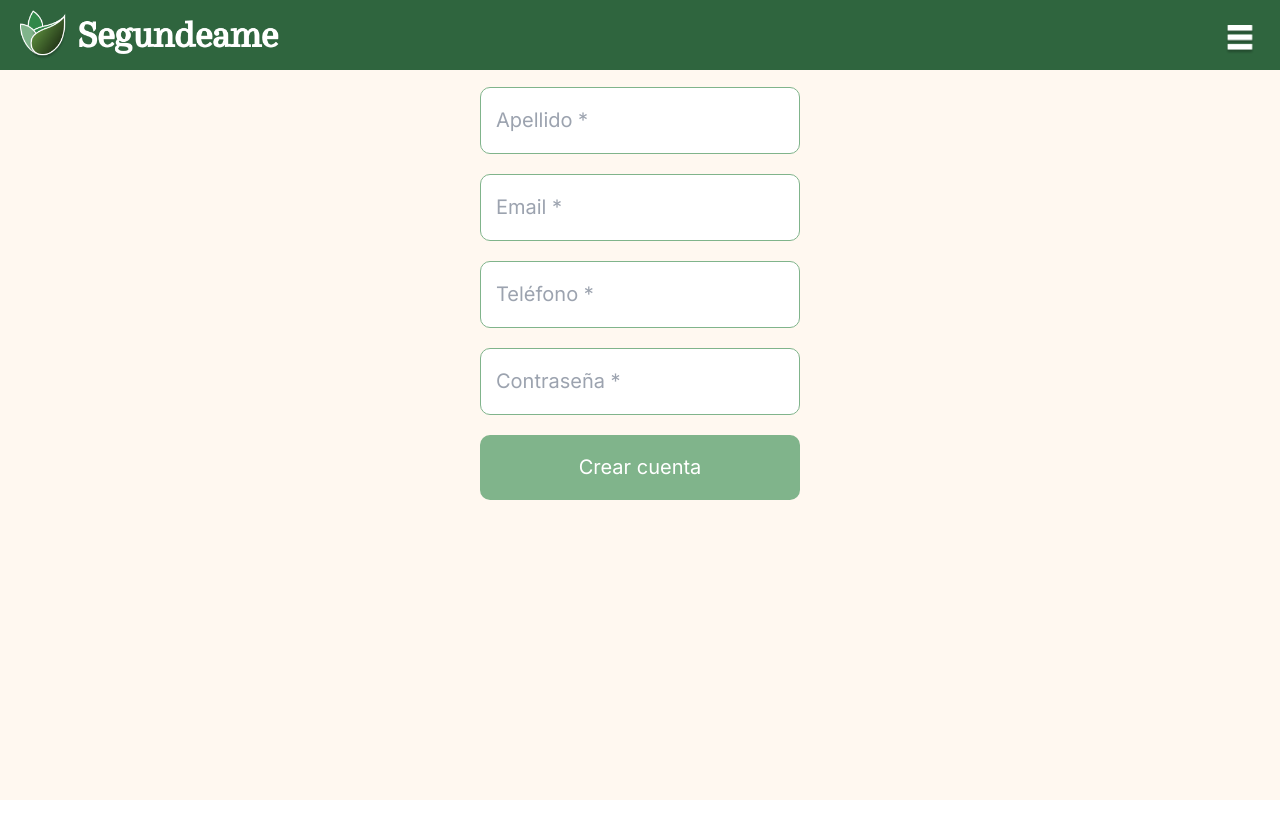
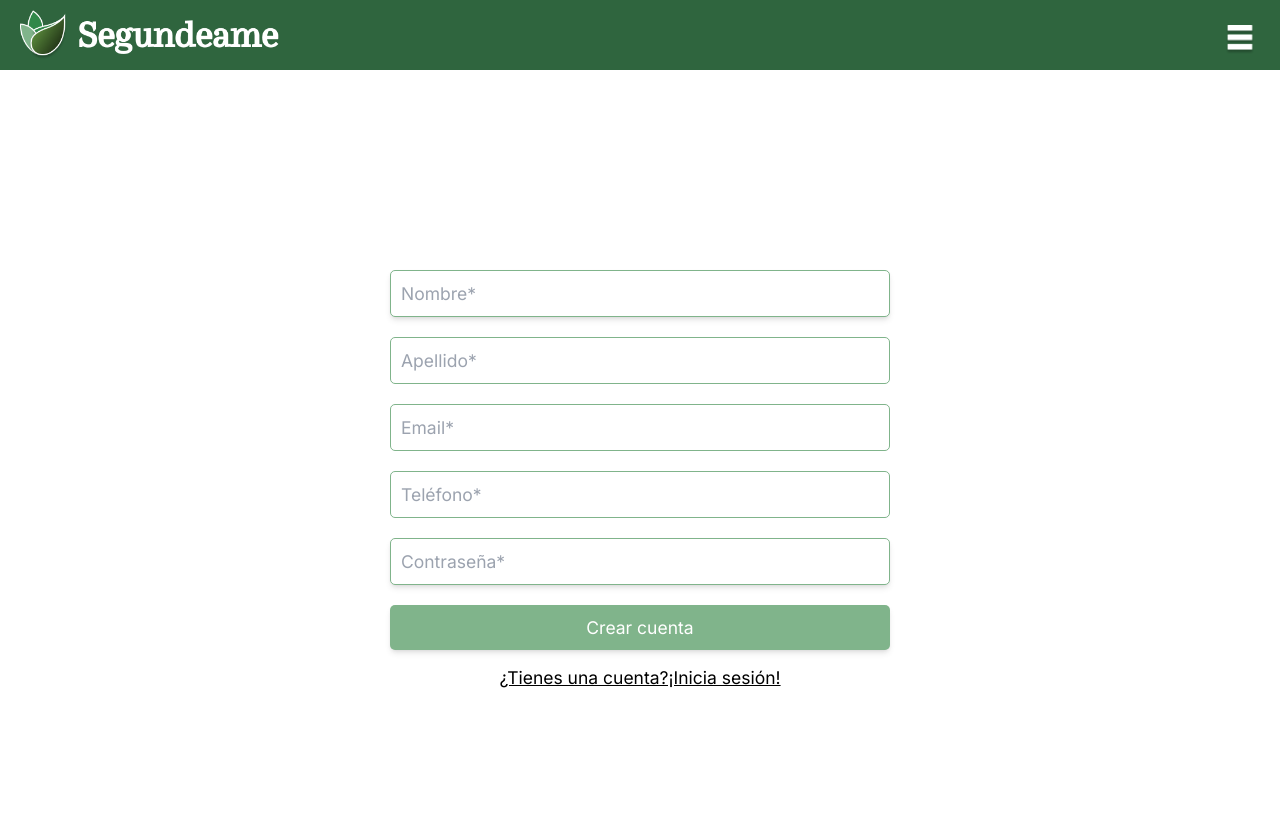
Before and after one commit to ilangar/Segundeame, a Next.js app: page /crear in a window 1280 px wide. Shown: the top 838 px of the page. Before the commit the page ends 800 px from the top, so only its background shows below. Built offline with nearby package versions, Linux system fonts and the light colour scheme.

Commit message:
Implementación del diseño en Inse, crear, subir ong

```diff
--- a/app/(cuenta)/crear/page.jsx
+++ b/app/(cuenta)/crear/page.jsx
@@ -10,55 +10,55 @@ export default function CrearCuenta() {
   const [password, setPassword] = useState("");
 
   return (
-    <section className="flex align-center justify-center bg-[#FFF8F0] h-full">
-      <div className="flex gap-8">
-        <form action="" className="flex flex-col gap-4">
+    <section className="flex items-center justify-center min-h-screen p-4">
+      <div className="w-full max-w-md bg-white p-6 rounded-lg ">
+        <form className="flex flex-col gap-4">
           <input
             type="text"
             required
-            placeholder="Nombre *"
+            placeholder="Nombre*"
             value={nombre}
             onChange={(e) => setNombre(e.target.value)}
-            className="p-3 border border-[#80B48B] rounded-lg"
+            className="w-full p-2 text-sm border border-[#80B48B] rounded focus:outline-none focus:ring-2 focus:ring-[#80B48B] shadow-md"
           />
           <input
             type="text"
             required
-            placeholder="Apellido *"
+            placeholder="Apellido*"
             value={apellido}
             onChange={(e) => setApellido(e.target.value)}
-            className="p-3 border border-[#80B48B] rounded-lg"
+            className="w-full p-2 text-sm border border-[#80B48B] rounded focus:outline-none focus:ring-2 focus:ring-[#80B48B]shadow-md"
           />
           <input
             type="email"
             required
-            placeholder="Email *"
+            placeholder="Email*"
             value={email}
             onChange={(e) => setEmail(e.target.value)}
-            className="p-3 border border-[#80B48B] rounded-lg"
+            className="w-full p-2 text-sm border border-[#80B48B] rounded focus:outline-none focus:ring-2 focus:ring-[#80B48B]shadow-md"
           />
           <input
             type="tel"
             required
-            placeholder="Teléfono *"
+            placeholder="Teléfono*"
             value={telefono}
             onChange={(e) => setTelefono(e.target.value)}
-            className="p-3 border border-[#80B48B] rounded-lg"
+            className="w-full p-2 text-sm border border-[#80B48B] rounded focus:outline-none focus:ring-2 focus:ring-[#80B48B]shadow-md"
           />
           <input
             type="password"
             required
-            placeholder="Contraseña *"
+            placeholder="Contraseña*"
             value={password}
             onChange={(e) => setPassword(e.target.value)}
-            className="p-3 border border-[#80B48B] rounded-lg"
+            className="w-full p-2 text-sm border border-[#80B48B] rounded focus:outline-none focus:ring-2 focus:ring-[#80B48B] shadow-md"
           />
-          <input
+          <button
             type="submit"
-            value="Crear cuenta"
-            className="p-3 bg-[#80B48B] text-white rounded-lg cursor-pointer hover:bg-[#6C9675]"
-            />
+            className="w-full bg-[#80B48B] text-white text-sm  py-2 rounded hover:bg-[#6A9B74] transition duration-300 shadow-md">
+            Crear cuenta</button>
         </form>
+        <a href="./inse" className="flex items-center justify-center mt-3 text-sm underline text-center">¿Tienes una cuenta?¡Inicia sesión!</a>
       </div>
     </section>
   );
--- a/app/(cuenta)/elegir/page.jsx
+++ /dev/null
@@ -1,14 +0,0 @@
-"use client";
-
-export default function Elegir() {
-  return (
-    <section className="flex align-center justify-center bg-[#FFF8F0] h-full ">
-        <div className="absolute aling-center bottom-10 bg-[#80B48B] hover:bg-[#6C9675] focus:outline-none focus:bg-green-300 rounded-md py-2 px-4">
-          <a href="./crear" className="text-white">Crear cuanta</a>
-        </div>
-        <div className="absolute aling-center bottom-40 bg-[#80B48B] hover:bg-[#6C9675] focus:outline-none focus:bg-green-300 rounded-md py-2 px-4">
-          <a href="./iniciar" className="text-white">Iniciar cunta</a>
-        </div>
-    </section>
- );
-}
--- a/app/(cuenta)/iniciar/page.jsx
+++ /dev/null
@@ -1,38 +0,0 @@
-"use client";
-
-import { useState } from "react";
-
-export default function IniciarCuenta() {
-  const [email, setEmail] = useState("");
-  const [password, setPassword] = useState("");
-
-  return (
-    <section className="flex align-center justify-center bg-[#FFF8F0] h-full">
-      <div className="flex gap-8 mt-40">
-        <form action="" className="flex flex-col gap-4">
-          <input
-            type="email"
-            required
-            placeholder="Email *"
-            value={email}
-            onChange={(e) => setEmail(e.target.value)}
-            className="p-3 border border-[#80B48B] rounded-lg"
-          />
-          <input
-            type="password"
-            required
-            placeholder="Contraseña *"
-            value={password}
-            onChange={(e) => setPassword(e.target.value)}
-            className="p-3 border border-[#80B48B] rounded-lg"
-          />
-          <input
-            type="submit"
-            value="Inisiar sesión"
-            className="p-3 bg-[#80B48B] text-white rounded-lg cursor-pointer hover:bg-[#6C9675]"
-            />
-        </form>
-      </div>
-    </section>
-  );
-}
--- /dev/null
+++ b/app/(cuenta)/inse/page.jsx
@@ -0,0 +1,40 @@
+"use client";
+
+import { useState } from "react";
+
+export default function IniciarCuenta() {
+  const [email, setEmail] = useState("");
+  const [password, setPassword] = useState("");
+
+  return (
+    <section className="flex items-center justify-center min-h-screen p-4">
+      <div className="w-full max-w-md p-6 rounded-lg">
+        <form className="flex flex-col gap-4">
+          <input
+            type="email"
+            required
+            placeholder="Email*"
+            value={email}
+            onChange={(e) => setEmail(e.target.value)}
+            className="w-full p-2 text-sm border border-[#80B48B] rounded focus:outline-none focus:ring-2 focus:ring-[#80B48B] shadow-md"
+          />
+          <input
+            type="password"
+            required
+            placeholder="Contraseña*"
+            value={password}
+            onChange={(e) => setPassword(e.target.value)}
+            className="w-full p-2 text-sm border border-[#80B48B] rounded focus:outline-none focus:ring-2 focus:ring-[#80B48B] shadow-md"
+          />
+          <button
+            type="submit"
+            className="w-full bg-[#80B48B] text-white py-2 rounded hover:bg-[#6A9B74] transition duration-300 shadow-md"
+          >
+            Iniciar sesión
+          </button>
+        </form>
+        <a href="./crear" className="flex items-center justify-center mt-3 text-sm underline text-center">¿No tienes una cuenta?¡Create una!</a>
+      </div>
+    </section>
+  );
+}
--- a/app/components/busquedaMateriales.jsx
+++ b/app/components/busquedaMateriales.jsx
@@ -66,7 +66,7 @@ const BusquedaMateriales = ({ setMateriales }) => {
         </button>
       </form>
 
-      <div className="top-24 flex align-center items-center mt-4 w-full max-w-[90%] md:max-w-[75%] lg:max-w-[60%] max-h-[425px]">
+      <div className="top-24 flex align-center items-center mt-4 w-full max-w-[90%] md:max-w-[75%] lg:max-w-[60%] max-h-[425px] overflow-y-auto]">
         {Array.isArray(materiales) && materiales.length > 0 ? (
           materiales.map((material) => (
             <div key={material.iDMaterial} className="border p-4 mb-2">
--- a/app/components/menu.jsx
+++ b/app/components/menu.jsx
@@ -20,7 +20,7 @@ const HamburgerMenu = () => {
           <a href="./materiales" className="block text-white py-4 px-6 mr-8 cursor-pointer hover:text-black">Materiales</a>
           <a href="./ia" className="block text-white py-4 px-6 cursor-pointer hover:text-black">IA</a>
           <a href="./ong" className="block text-white py-4 px-6 cursor-pointer hover:text-black">ONGs</a>
-          <a href="./elegir" className="block text-white py-4 px-6 cursor-pointer hover:text-black">Perfil</a>
+          <a href="./inse" className="block text-white py-4 px-6 cursor-pointer hover:text-black">Perfil</a>
           <a href="./ayuda" className="block text-white py-4 px-6 cursor-pointer hover:text-black">Ayuda</a>
         </div>
       )}
--- a/app/layout.jsx
+++ b/app/layout.jsx
@@ -1,28 +1,32 @@
-import { Alegreya, Inter } from "next/font/google";
+import { Inter } from "next/font/google";
 import "./globals.css";
 import HamburgerMenu from './components/menu.jsx';
 
-const inter = Inter({subsets: ["latin"]});
+const inter = Inter({ subsets: ["latin"] });
 
 export const metadata = {
   title: "Segundeame",
-  description: "Segundeame es web que conecta a los usuarios interesados en darle una segunda oportunidad a materiales y objetos. Tiene como objetivo abordar el problema de la cantidad de basura que podría tener un segundo uso pero que a menudo se desecha"
+  description:
+    "Segundeame es una web que conecta a los usuarios interesados en darle una segunda oportunidad a materiales y objetos. Tiene como objetivo abordar el problema de la cantidad de basura que podría tener un segundo uso pero que a menudo se desecha.",
 };
-
 
 export default function RootLayout({ children }) {
   return (
     <html lang="es" className="text-xl">
       <body className={inter.className}>
-        <header className=" w-full flex justify-between align-center bg-[#2F653E] text-xl overflow-visible fixed">
-          <div className="flex align-center justify-center  ml-2">
-            <a href="./" className="flex align-center justify-center m-2"><img src="\logo.png" alt="logo de segundeame" className="h-10" /></a>
+        <header className="w-full flex justify-between items-center bg-[#2F653E] text-xl fixed top-0 z-50">
+          <div className="flex items-center ml-2">
+            <a href="./" className="flex items-center m-2">
+              <img
+                src="/logo.png"
+                alt="logo de segundeame"
+                className="h-10"
+              />
+            </a>
           </div>
-
-          <HamburgerMenu/>
-
+          <HamburgerMenu />
         </header>
-        {children}
+        <section className="mt-16">{children}</section>
       </body>
     </html>
   );
--- a/app/page.jsx
+++ b/app/page.jsx
@@ -26,9 +26,8 @@ export default function Home() {
         </div>
       </div>
 
-      <div className="ml-12 absolute aling-center bottom-10 bg-[#80B48B] hover:bg-[#6C9675] focus:outline-none focus:bg-green-300 rounded-md py-2 px-4">
-        <a href="./elegir" className="text-white ">Inicia sesión</a>
-      </div>
+      <a href="./inse" className="ml-12 absolute aling-center bottom-10 bg-[#80B48B] hover:bg-[#6C9675] focus:outline-none focus:bg-green-300 rounded-md py-2 px-4 text-white">Inicia sesión</a>
+
     </main>
   );
 }
```
Also changed, not shown: app/(ong)/subir-ong/page.jsx (+18 -20 lines).
